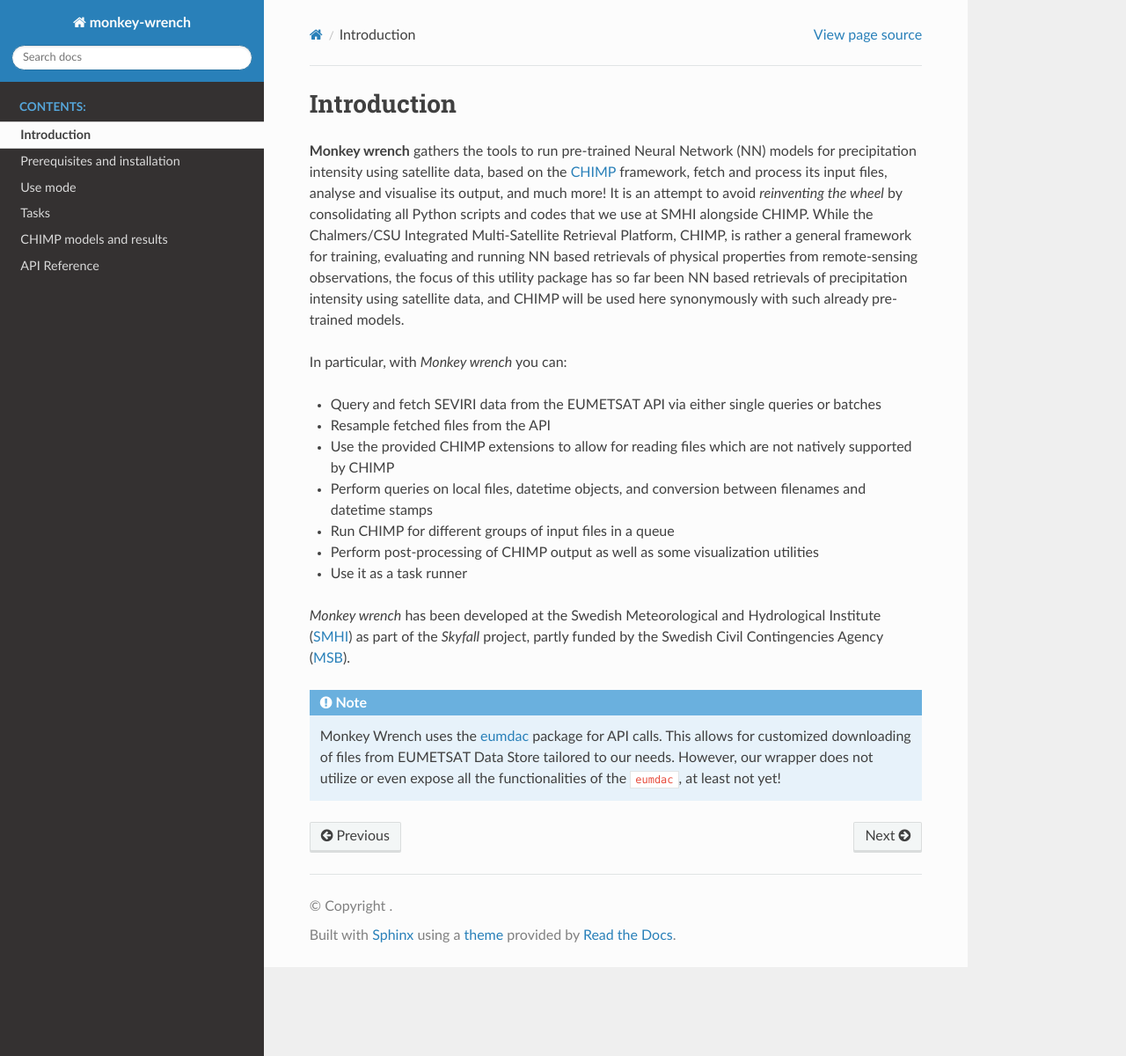
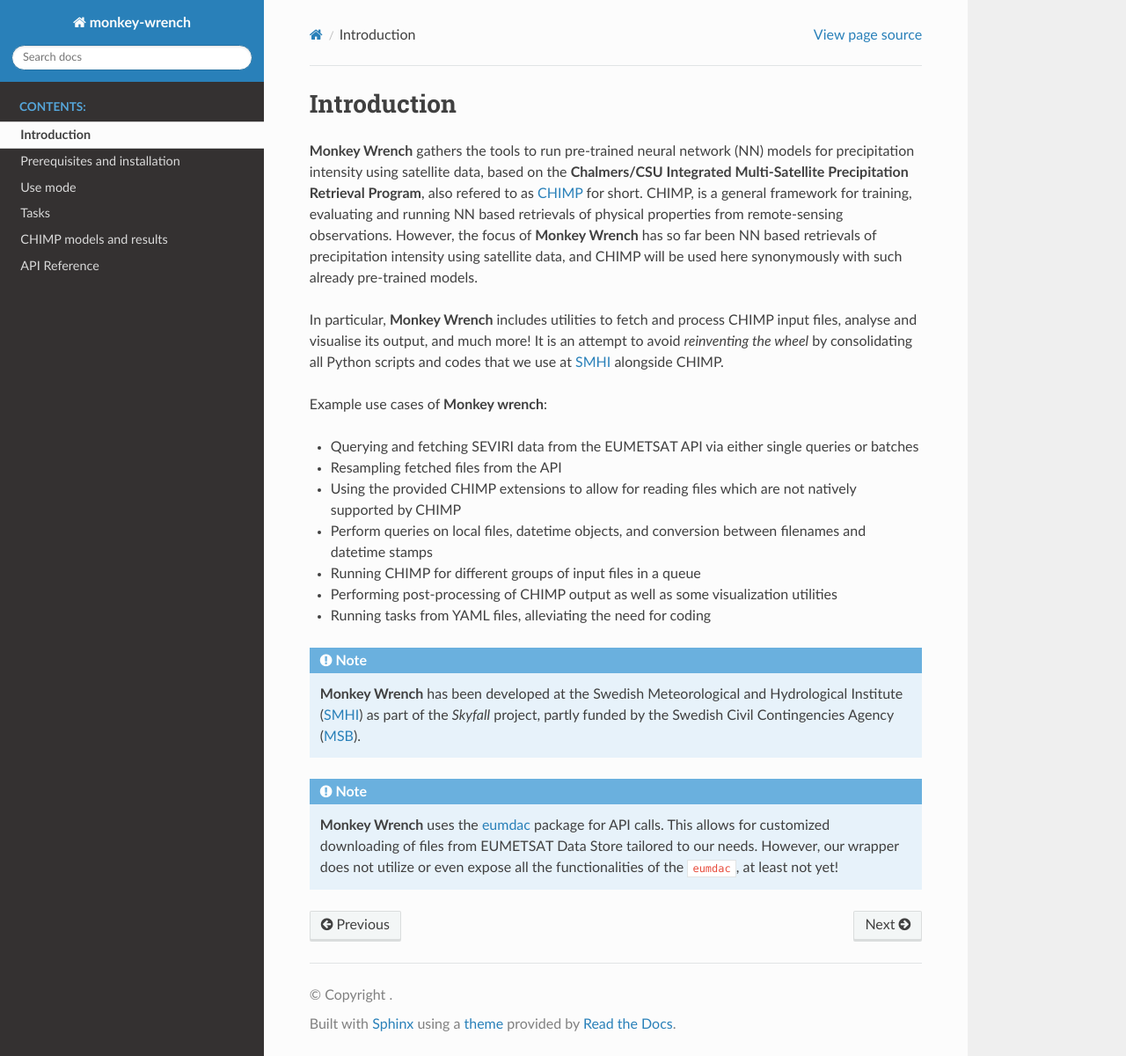
Before and after one commit to pkhalaj/monkey-wrench, a Sphinx documentation site: the page built from docs/source/static/introduction.rst, in a window 1280 px wide and 1200 px high. Shown: the whole window at 88% size. Built offline with Sphinx 7.4.7 and the Read the Docs theme 3.1.0, drawn with Linux system fonts in a browser that asks for light colours.

Commit message:
Update `introduction.rst`

```diff
--- a/docs/source/static/introduction.rst
+++ b/docs/source/static/introduction.rst
@@ -1,36 +1,38 @@
 Introduction
 -------------
 
-**Monkey wrench** gathers the tools to run pre-trained Neural Network (NN)
-models for precipitation intensity using satellite data, based on the `CHIMP`_
-framework, fetch and process its input files, analyse and visualise its output,
-and much more! It is an attempt to avoid *reinventing the wheel* by
-consolidating all Python scripts and codes that we use at SMHI alongside CHIMP.
-While the Chalmers/CSU Integrated Multi-Satellite Retrieval Platform, CHIMP, is
-rather a general framework for training, evaluating and running NN based
-retrievals of physical properties from remote-sensing observations, the focus
-of this utility package has so far been NN based retrievals of precipitation
-intensity using satellite data, and CHIMP will be used here synonymously with
-such already pre-trained models.
+**Monkey Wrench** gathers the tools to run pre-trained neural network (NN) models for
+precipitation intensity using satellite data, based on the **Chalmers/CSU Integrated
+Multi-Satellite Precipitation Retrieval Program**, also refered to as `CHIMP`_ for short.
+CHIMP, is a general framework for training, evaluating and running NN based retrievals of physical
+properties from remote-sensing observations. However, the focus of **Monkey Wrench**
+has so far been NN based retrievals of precipitation intensity using satellite data,
+and CHIMP will be used here synonymously with such already pre-trained models.
 
-In particular, with *Monkey wrench* you can:
+In particular, **Monkey Wrench** includes utilities to fetch and process CHIMP input files,
+analyse and visualise its output, and much more! It is an attempt to avoid
+*reinventing the wheel* by consolidating all Python scripts and codes that we use
+at `SMHI`_ alongside CHIMP.
 
-* Query and fetch SEVIRI data from the EUMETSAT API via either single queries or batches
-* Resample fetched files from the API
-* Use the provided CHIMP extensions to allow for reading files which are not natively supported by CHIMP
+Example use cases of **Monkey wrench**:
+
+* Querying and fetching SEVIRI data from the EUMETSAT API via either single queries or batches
+* Resampling fetched files from the API
+* Using the provided CHIMP extensions to allow for reading files which are not natively supported by CHIMP
 * Perform queries on local files, datetime objects, and conversion between filenames and datetime stamps
-* Run CHIMP for different groups of input files in a queue
-* Perform post-processing of CHIMP output as well as some visualization utilities
-* Use it as a task runner
-
-*Monkey wrench* has been developed at the Swedish Meteorological and
-Hydrological Institute (SMHI_) as part of the *Skyfall* project, partly funded
-by the Swedish Civil Contingencies Agency (MSB_).
+* Running CHIMP for different groups of input files in a queue
+* Performing post-processing of CHIMP output as well as some visualization utilities
+* Running tasks from YAML files, alleviating the need for coding
 
 .. note::
-    Monkey Wrench uses the `eumdac`_ package for API calls.
-    This allows for customized downloading of files from EUMETSAT Data Store tailored to our needs. However, our wrapper
-    does not utilize or even expose all the functionalities of the ``eumdac``, at least not yet!
+  **Monkey Wrench** has been developed at the Swedish Meteorological and
+  Hydrological Institute (SMHI_) as part of the *Skyfall* project, partly funded
+  by the Swedish Civil Contingencies Agency (MSB_).
+
+.. note::
+  **Monkey Wrench** uses the `eumdac`_ package for API calls.
+  This allows for customized downloading of files from EUMETSAT Data Store tailored to our needs. However, our wrapper
+  does not utilize or even expose all the functionalities of the ``eumdac``, at least not yet!
 
 .. _CHIMP: https://github.com/simonpf/chimp
 .. _eumdac: https://gitlab.eumetsat.int/eumetlab/data-services/eumdac
```
